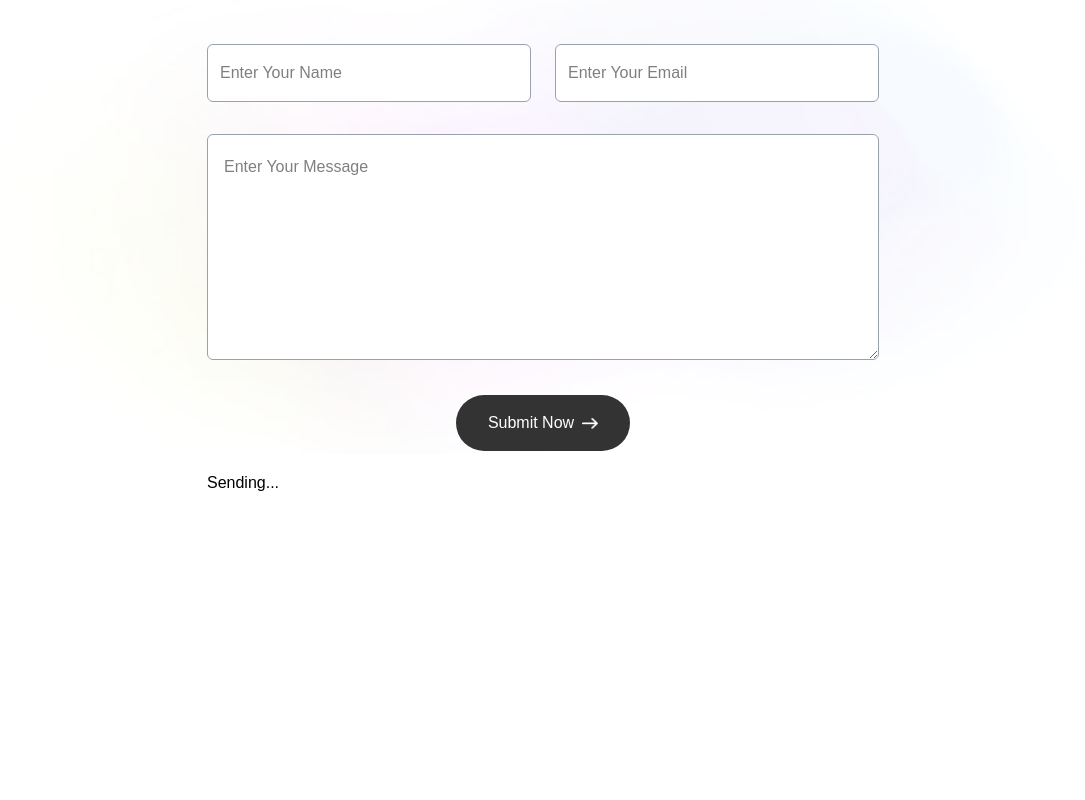
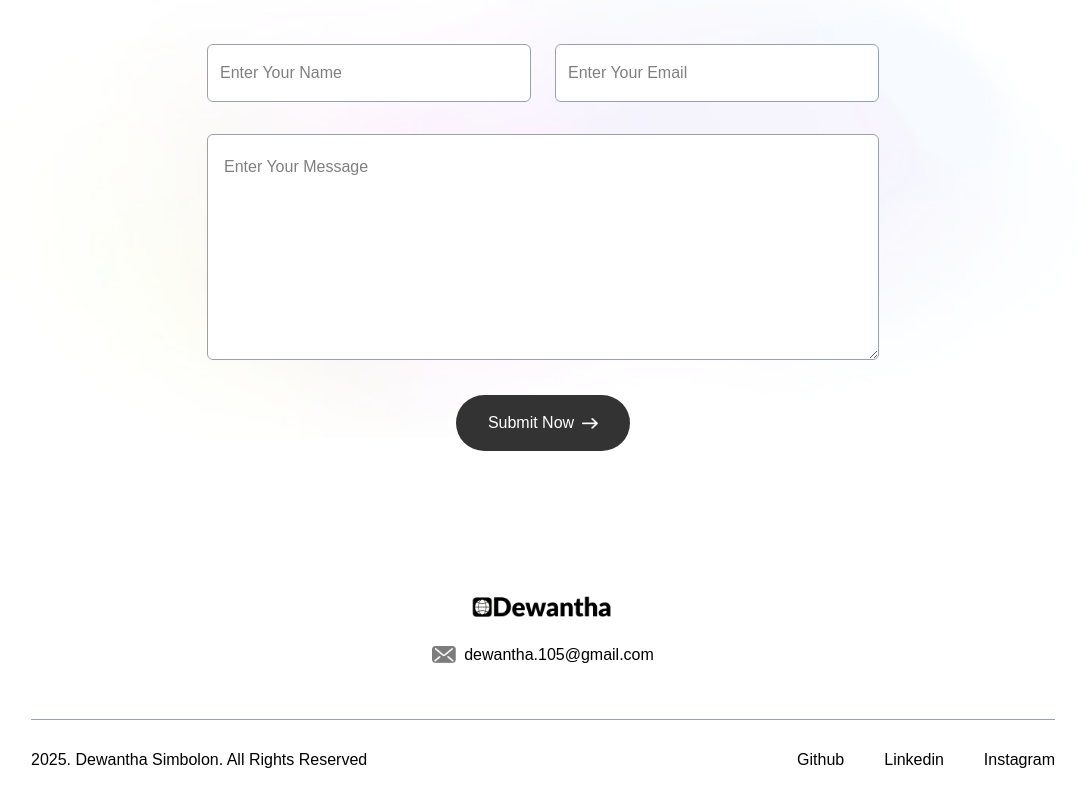
Before and after one commit to dewanthaaa/portfolio-next, a Next.js app: page / in a window 1280 px wide. Shown: the part 3406-4206 px from the top of the page, without its empty margins (97-1182 px from the left). Before the commit the page ends 3945 px from the top, so only its background shows below. Built offline with nearby package versions, Linux system fonts and the light colour scheme; a web font is replaced by a local one.

Commit message:
add: footer component completion

```diff
--- a/app/components/contact.jsx
+++ b/app/components/contact.jsx
@@ -1,8 +1,33 @@
-import React from "react";
+import React, { useState } from "react";
 import Image from "next/image";
 import { assets } from "@/assets/assets";
 
 export default function Contact() {
+  const [result, setResult] = useState("");
+
+  const onSubmit = async (event) => {
+    event.preventDefault();
+    setResult("Sending....");
+    const formData = new FormData(event.target);
+
+    formData.append("access_key", "01d2e548-859d-487e-af7e-134ceaee58c1");
+
+    const response = await fetch("https://api.web3forms.com/submit", {
+      method: "POST",
+      body: formData,
+    });
+
+    const data = await response.json();
+
+    if (data.success) {
+      setResult("Form Submitted Successfully");
+      event.target.reset();
+    } else {
+      console.log("Error", data);
+      setResult(data.message);
+    }
+  };
+
   return (
     <div
       id="contact"
@@ -16,19 +41,21 @@
         feedback, feel free to send me message by using the from below.
       </p>
 
-      <form className="max-w-2xl mx-auto">
+      <form onSubmit={onSubmit} className="max-w-2xl mx-auto">
         <div className="grid grid-cols-auto gap-6 mt-10 mb-8">
           <input
             type="text"
             placeholder="Enter Your Name"
             required
             className="flex-1 p-3 outline-none border-[0.5px] border-gray-400 rounded-md bg-white"
+            name="name"
           />
           <input
             type="email"
             placeholder="Enter Your Email"
             required
             className="flex-1 p-3 outline-none border-[0.5px] border-gray-400 rounded-md bg-white"
+            name="email"
           />
         </div>
 
@@ -37,6 +64,7 @@
           placeholder="Enter Your Message"
           required
           className="w-full p-4 outline-none border-[0.5px] border-gray-400 rounded-md bg-white mb-6"
+          name="message"
         ></textarea>
 
         <button
@@ -47,7 +75,7 @@
           <Image src={assets.right_arrow_white} alt="" className="w-4" />
         </button>
 
-        <p className="mt-4">Sending...</p>
+        <p className="mt-4">{result}</p>
       </form>
     </div>
   );
--- /dev/null
+++ b/app/components/footer.jsx
@@ -0,0 +1,39 @@
+import React from "react";
+import Image from "next/image";
+import { assets } from "@/assets/assets";
+
+export default function Footer() {
+  return (
+    <div className="mt-20">
+      <div className="text-center">
+        <Image src={assets.logo} alt="" className="w-36 mx-auto mb-2" />
+
+        <div className="w-max flex items-center gap-2 mx-auto">
+          <Image src={assets.mail_icon} alt="" className="w-6" />
+          dewantha.105@gmail.com
+        </div>
+      </div>
+
+      <div className="text-center sm:flex items-center justify-between border-t border-gray-400 mx-[10%] mt-12 py-6">
+        <p>2025. Dewantha Simbolon. All Rights Reserved</p>
+        <ul className="flex items-center gap-10 justify-center mt-4 sm:mt-0">
+          <li>
+            <a target="_blank" href="">
+              Github
+            </a>
+          </li>
+          <li>
+            <a target="_blank" href="">
+              Linkedin
+            </a>
+          </li>
+          <li>
+            <a target="_blank" href="">
+              Instagram
+            </a>
+          </li>
+        </ul>
+      </div>
+    </div>
+  );
+}
--- a/app/page.js
+++ b/app/page.js
@@ -5,6 +5,7 @@
 import Services from "./components/services.jsx";
 import Work from "./components/work.jsx";
 import Contact from "./components/contact.jsx";
+import Footer from "./components/footer.jsx";
 
 export default function Home() {
   return (
@@ -15,6 +16,7 @@
       <Services />
       <Work />
       <Contact />
+      <Footer />
     </>
   );
 }
```
